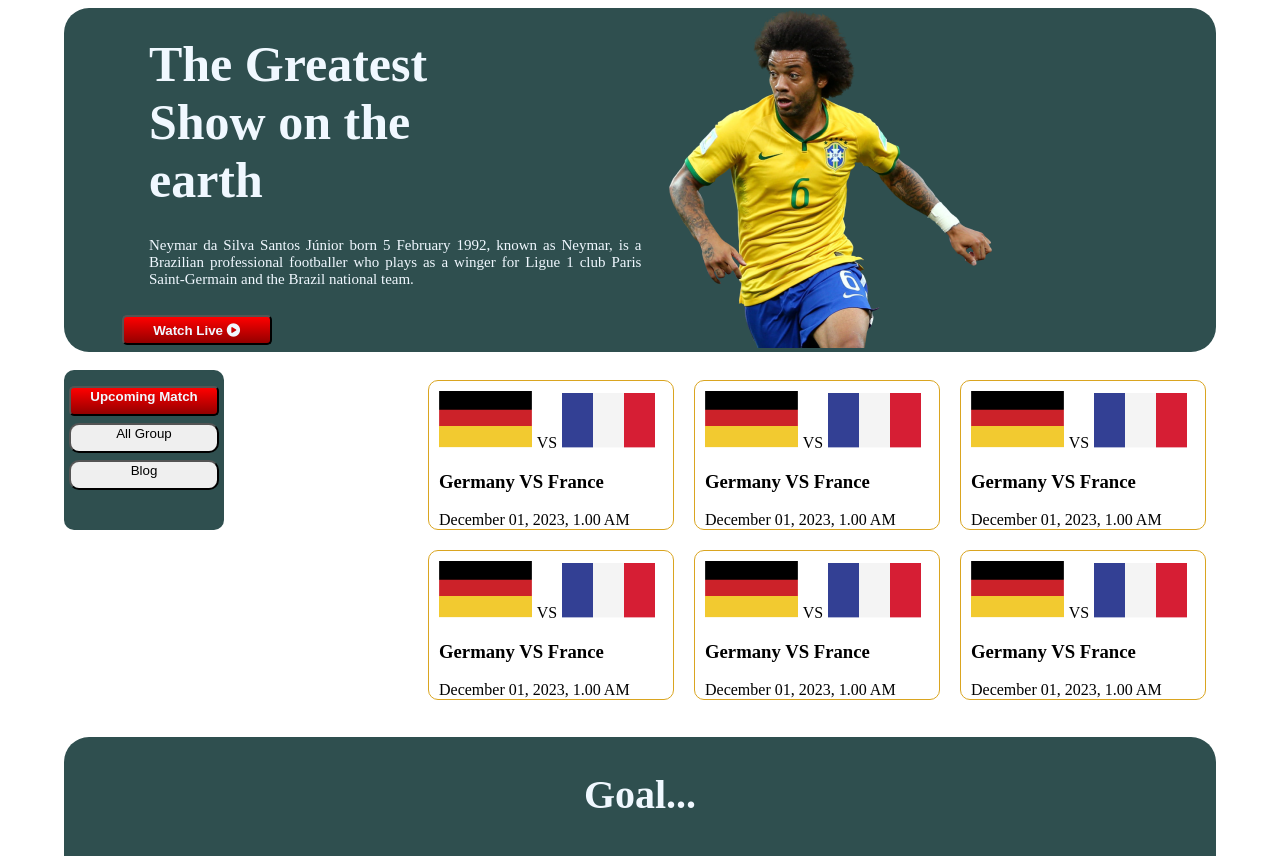
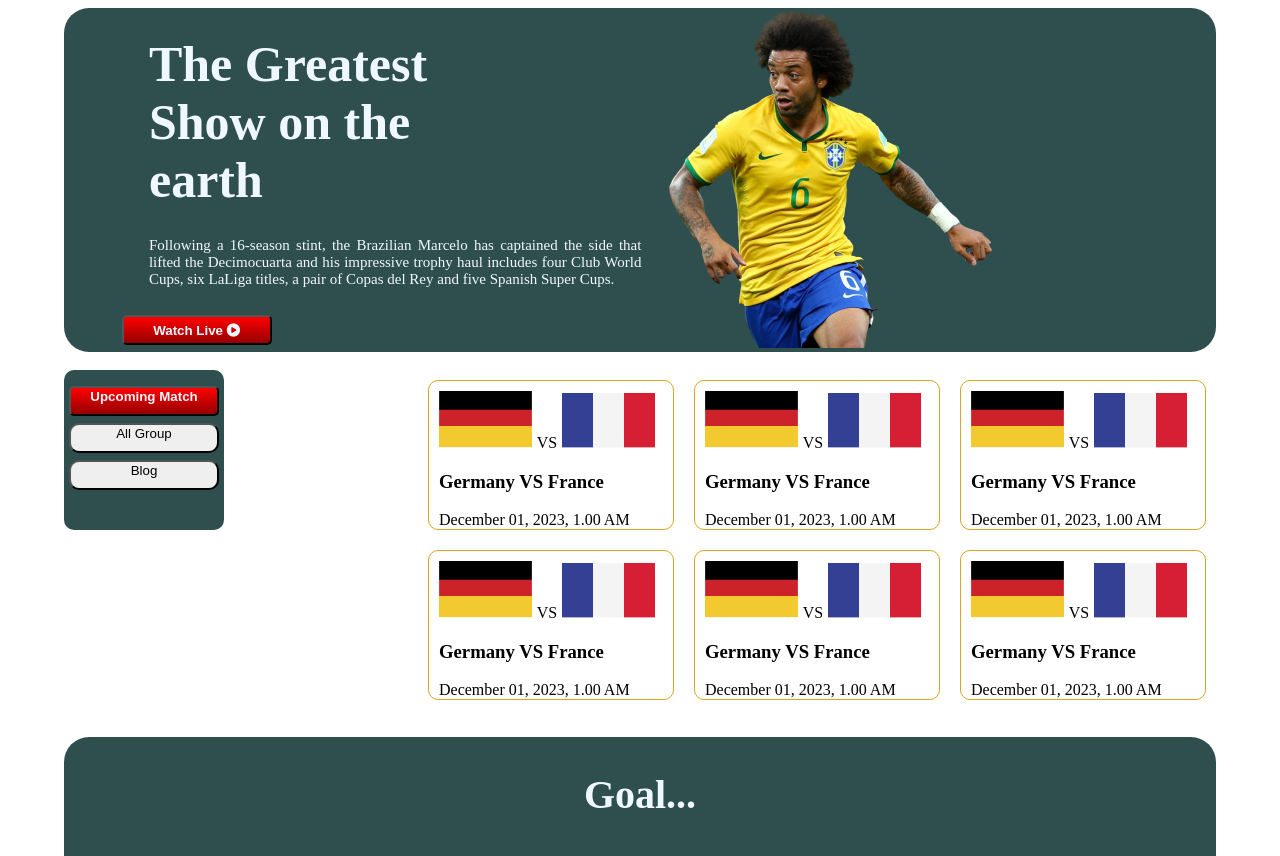
Before and after one commit to jubayer8221/Assignment-2, a plain HTML site: page index-2.html in a window 1280 px wide. Shown: the top 856 px of the page. Drawn offline with Linux system fonts and the light colour scheme.

Commit message:
first commit

```diff
--- a/index-2.html
+++ b/index-2.html
@@ -24,8 +24,11 @@
             <div>
                 <h1 id="heading">The Greatest <br>Show on the <br>earth</h1>
                 <p id="show-man-text">
-                    Neymar da Silva Santos Júnior born 5 February 1992, known as Neymar, is a Brazilian professional
-                    footballer who plays as a winger for Ligue 1 club Paris Saint-Germain and the Brazil national team.
+                    Following a 16-season stint,
+                    the Brazilian Marcelo has captained the side that lifted
+                    the Decimocuarta and his impressive trophy
+                    haul includes four Club World Cups, six
+                    LaLiga titles, a pair of Copas del Rey and five Spanish Super Cups.
                 </p>
                 <button class="live-button" id="red-button"><a href="https://www.tsports.com/">Watch Live </a> <i
                         class="fa-solid fa-circle-play"></i></button>
```
